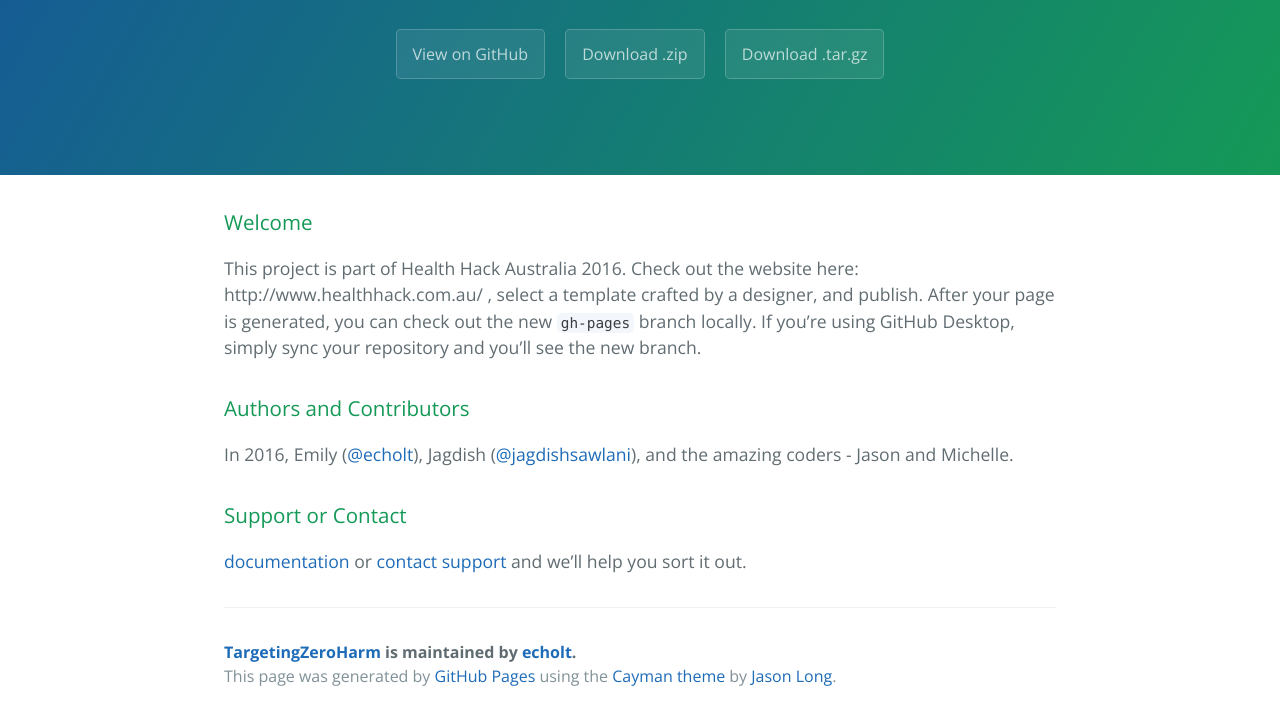
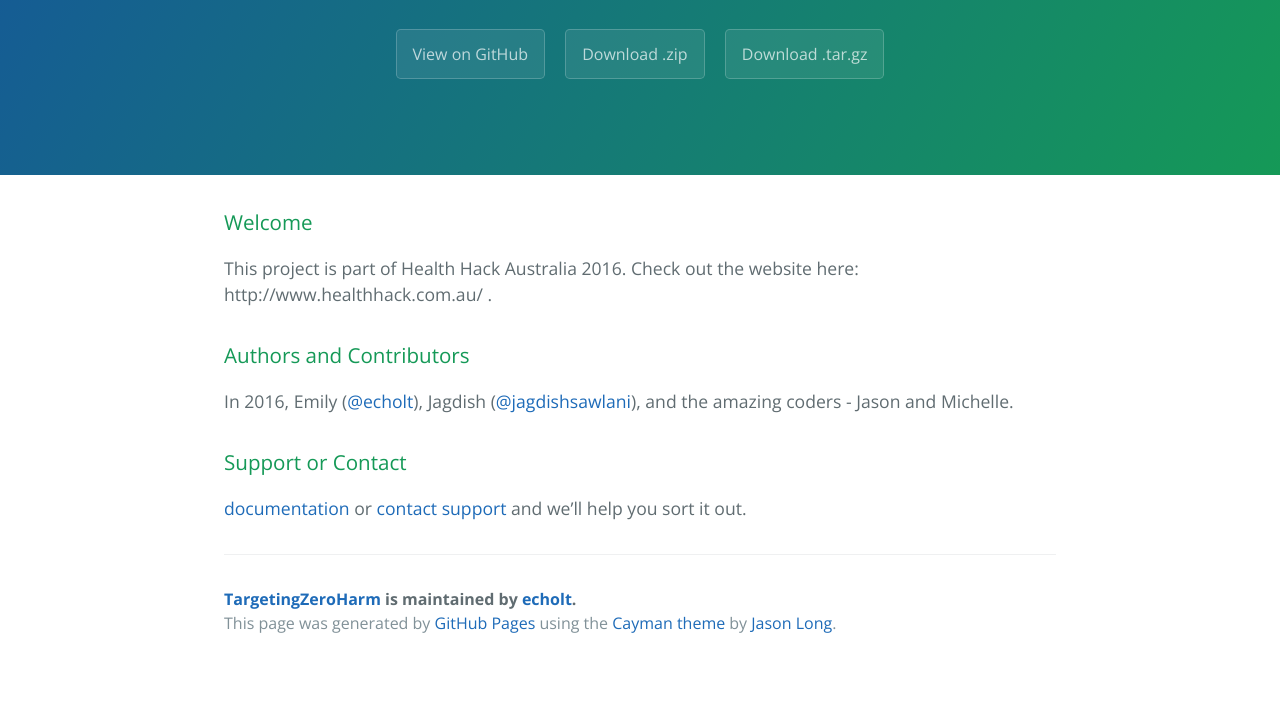
Before and after one commit to echolt/TargetingZeroHarm, a plain HTML site: page index.html in a window 1280 px wide. Shown: the part 208-928 px from the top of the page. After the commit the page ends 875 px from the top, so only its background shows below. Drawn offline with nearby package versions, Linux system fonts and the light colour scheme.

Commit message:
Update index.html

```diff
--- a/index.html
+++ b/index.html
@@ -22,7 +22,7 @@
       <h3>
 <a id="welcome-to-github-pages" class="anchor" href="#welcome-to-github-pages" aria-hidden="true"><span aria-hidden="true" class="octicon octicon-link"></span></a>Welcome</h3>
 
-<p>This project is part of Health Hack Australia 2016. Check out the website here: http://www.healthhack.com.au/ <a href="http://www.healthhack.com.au"> </a>, select a template crafted by a designer, and publish. After your page is generated, you can check out the new <code>gh-pages</code> branch locally. If you’re using GitHub Desktop, simply sync your repository and you’ll see the new branch.</p>
+<p>This project is part of Health Hack Australia 2016. Check out the website here: http://www.healthhack.com.au/ <a href="http://www.healthhack.com.au"> </a>. </p>
 
 <h3>
 <a id="authors-and-contributors" class="anchor" href="#authors-and-contributors" aria-hidden="true"><span aria-hidden="true" class="octicon octicon-link"></span></a>Authors and Contributors</h3>
```
